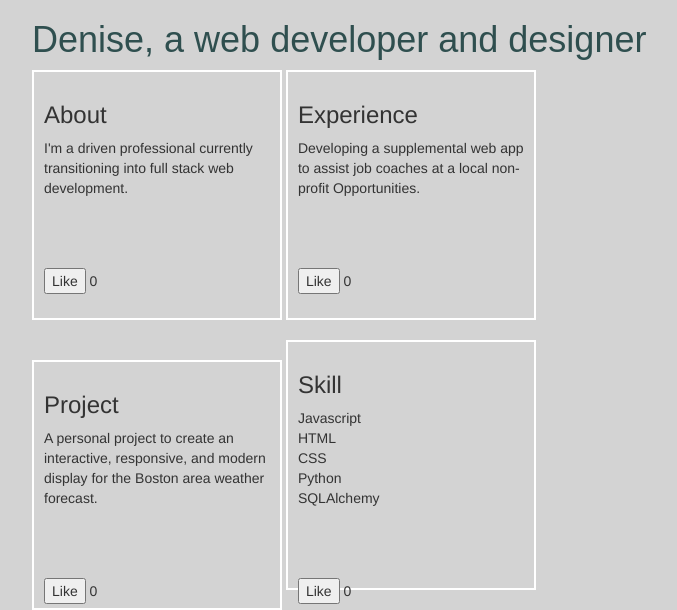
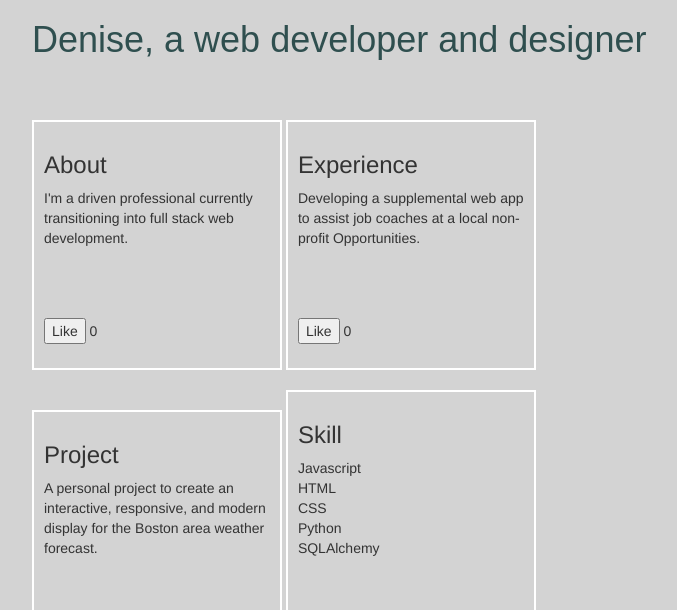
Before and after one commit to DeniseYT/HB_Final_Project, a Flask app: page / in a window 1280 px wide. Shown: the top 610 px of the page, without its empty margins (23-700 px from the left). Run offline with Flask 2, Linux system fonts and the light colour scheme; some libraries are stand-ins or nearby versions.

Commit message:
padding-top

```diff
--- a/static/css/styles.css
+++ b/static/css/styles.css
@@ -2,17 +2,12 @@
     position: absolute;
     top: 30%;
     left: 5%;
-
 }
 
 .maincontainer-top {
     width:100%;
     height: 100%;
-    /* display: inline-block; */
-    /* margin: auto; */
-    /* position: absolute; */
-    top: 30%;
-
+    padding-top: 50px;
 }
 
 #about-div {
```
